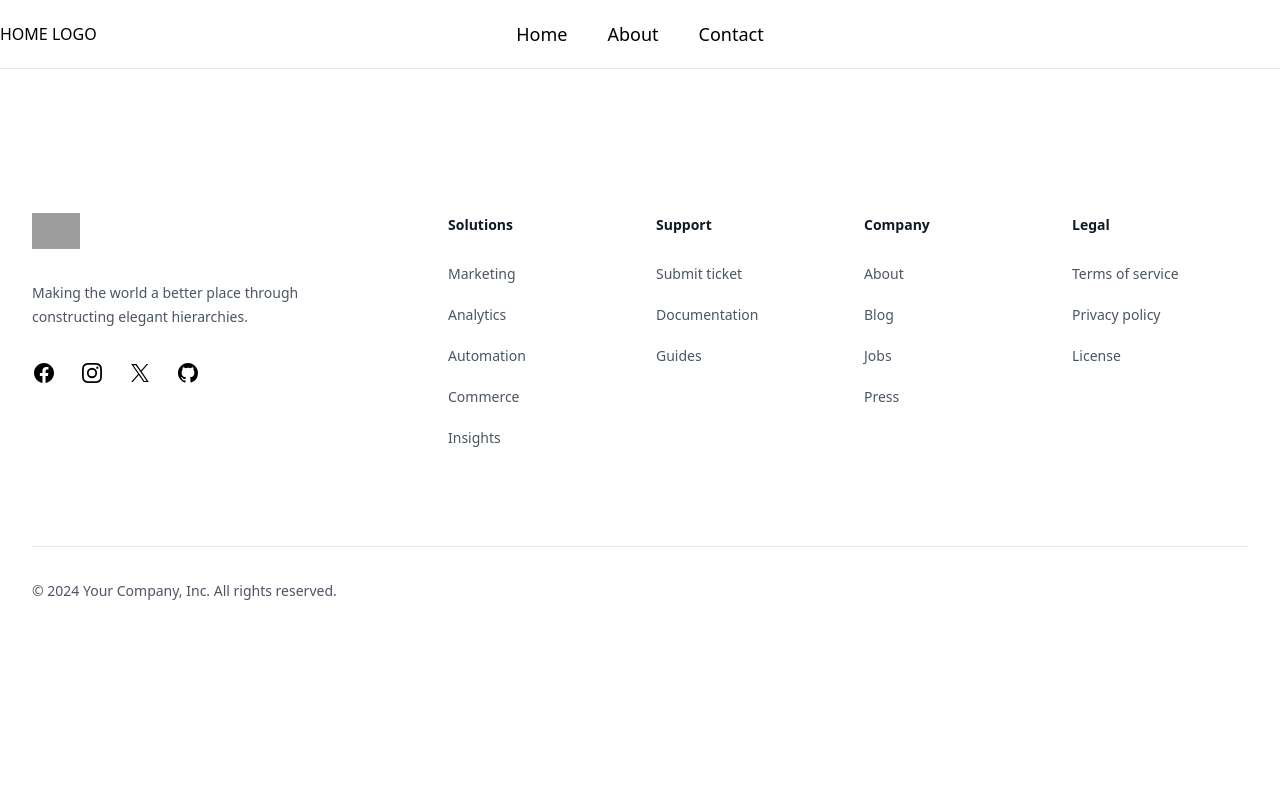
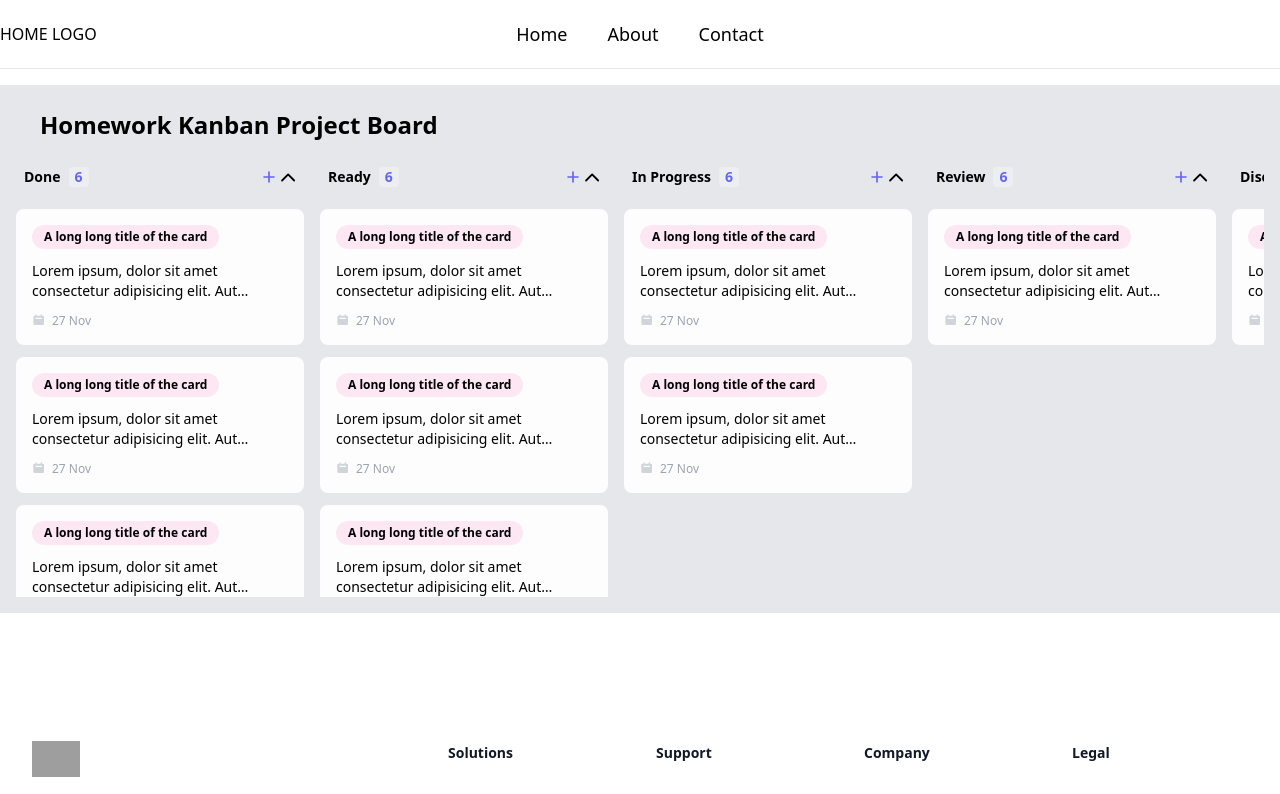
Before and after one commit to DarthTicius/kanban-board-homework, a React (Vite) app: page / in a window 1280 px wide. Shown: the top 794 px of the page. Built offline with nearby package versions, Linux system fonts and the light colour scheme; grey boxes are pictures that could not be loaded.

Commit message:
Add <Board />

```diff
--- a/src/App.tsx
+++ b/src/App.tsx
@@ -1,3 +1,4 @@
+import { Board } from '@components/Board';
 import { Footer } from '@components/Footer';
 import { Header } from '@components/Header';
 import { Layout } from '@layout/Layout';
@@ -6,6 +7,7 @@ function App() {
 	return (
 		<Layout >
 			<Header />
+			<Board />
 			<Footer />
 		</Layout>
 	);
--- /dev/null
+++ b/src/components/Board.tsx
@@ -0,0 +1,25 @@
+import { Card } from "@components/Card";
+import { Column } from "@components/Column";
+import { initialBoardList } from "@src/data/boardEntries";
+
+export function Board() {
+	return (
+		<div className="flex flex-col h-full max-g-full sm:max-h-[66vh] bg-gray-200">
+			<div className="px-10 mt-6">
+				<h1 className="text-2xl font-bold">Homework Kanban Project Board</h1>
+			</div>
+			<div className="flex-grow overflow-auto mx-4 mb-4 pt-4 space-x-6">
+				<div className="flex md:flex-row flex-col flex-shrink-0 gap-4">
+					{initialBoardList.map((board) => (
+						<Column key={board.id} title={board.title}>
+							{board.tasks.map((task, idx) => (
+								<Card key={idx + 1} title={task.title} content={task.content} />
+							))}
+						</Column>
+					))}
+
+				</div>
+			</div>
+		</div>
+	)
+}
```
